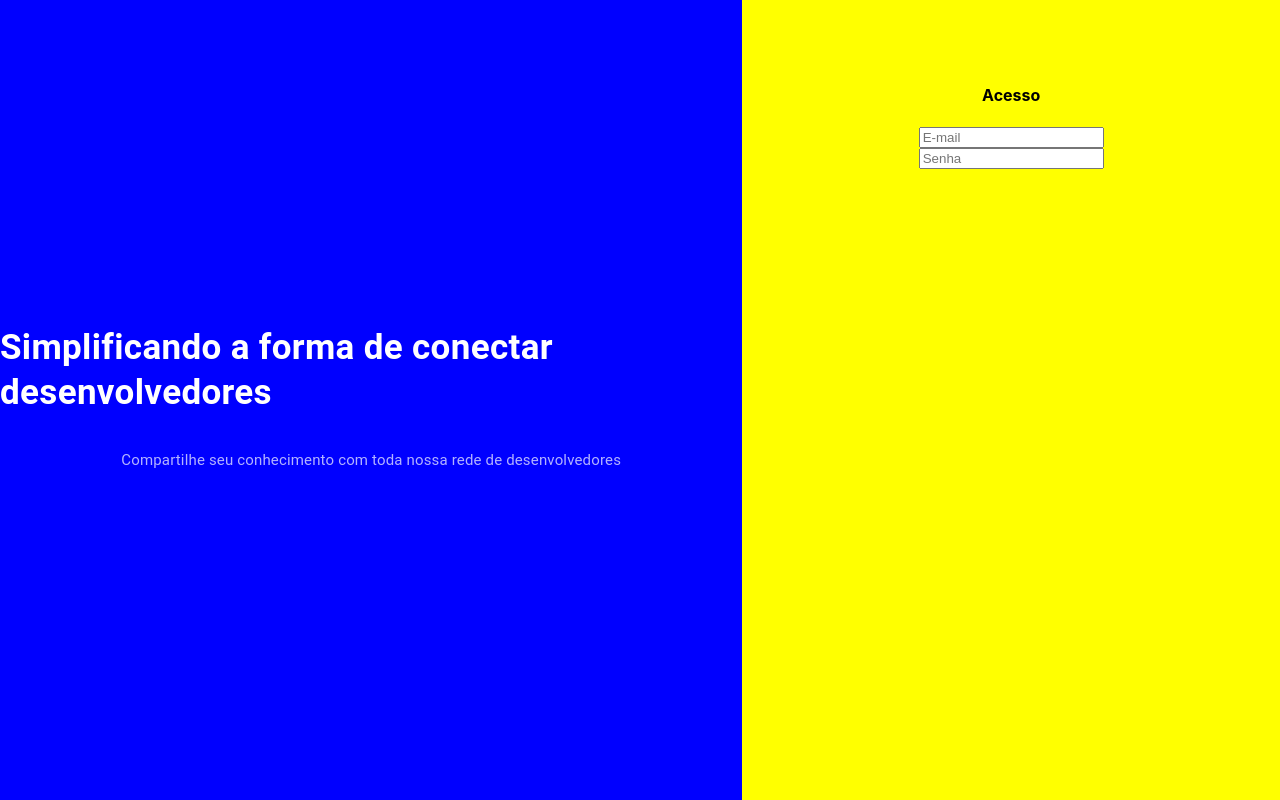
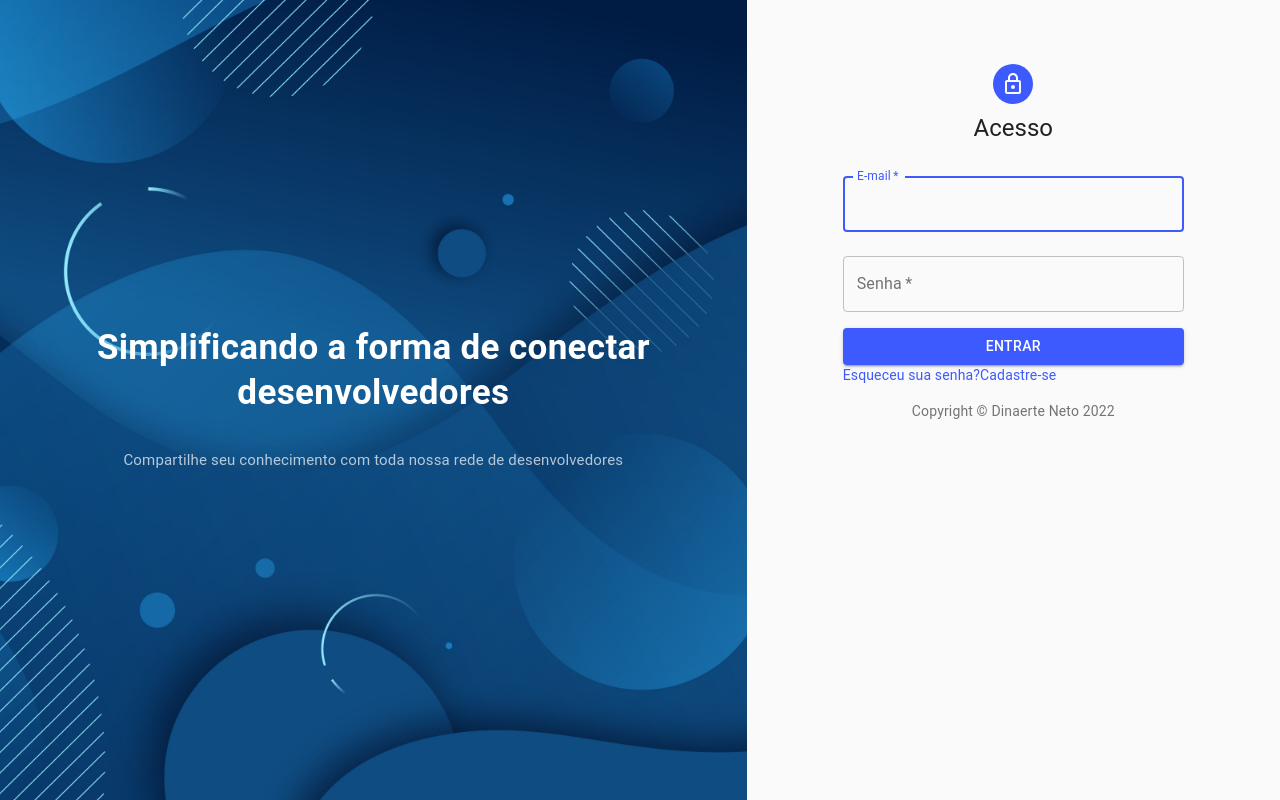
Before and after one commit to dinaerteneto/react-conecta-dev, a React (Create React App) app: page /sign-in in a window 1280 px wide. Built offline with nearby package versions, Linux system fonts and the light colour scheme.

Commit message:
add Grid component and CssBaseline

```diff
--- a/src/index.css
+++ /dev/null
@@ -1,11 +0,0 @@
-body {
-    margin: 0;
-    font-family: -apple-system, BlinkMacSystemFont, 'Segoe UI', Roboto, Oxygen, Ubuntu, Cantarell, 'Open Sans', 'Helvetica Neue', sans-serif;
-    -webkit-font-smoothing: antialiased;
-    -moz-osx-font-something: grayscale;
-    background-color: #f9f9f9;
-}
-
-code {
-    font-family: source-code-pro, Menlo, Monaco, Consolas, 'Courier New', monospace;
-}
--- a/src/index.js
+++ b/src/index.js
@@ -1,10 +1,11 @@
+import { CssBaseline } from '@material-ui/core';
 import React from 'react';
 import ReactDOM from 'react-dom';
 import App from './App';
-import './index.css';
 
 ReactDOM.render(
   <React.StrictMode>
+    <CssBaseline />
     <App />
   </React.StrictMode>,
   document.getElementById('root')
--- a/src/pages/SignIn/index.js
+++ b/src/pages/SignIn/index.js
@@ -1,56 +1,108 @@
 import React from 'react';
 
 import { makeStyles } from '@material-ui/core/styles';
-import { Typography } from '@material-ui/core';
+import { Avatar, Box, Grid, TextField, Typography, Button, Link } from '@material-ui/core';
+import LockOutlinedIcon from '@material-ui/icons/LockOutlined';
 
 const useStyles = makeStyles((theme) => ({
     root: {
-        display: 'flex',
-        flexDirection: 'row',
         height: '100vh'
     },
-    left: {
-        background: 'blue',
-        flexBasis: '58%',
-        display: 'flex',
-        flexDirection: 'column',
-        justifyContent: 'center',
-        alignItems: 'center'
-    },
-    right: {
-        background: 'yellow',
-        flexBasis: '42%',
+    image: {
+        backgroundImage: 'url(/images/background.jpg)',
+        backgroundPosition: 'center',
+        backgroundRepeat: 'repeat',
+        backgroundSize: 'cover',
+        textAlign: 'center',
+        padding: theme.spacing(2)
     },
     form: {
-        display: 'flex',
-        flexDirection: 'column',
-        margin: '64px 32px',
-        alignItems: 'center'
+        margin: theme.spacing(2, 4)
+    },
+    avatar: {
+        background: theme.palette.primary.main,
+        marginBottom: theme.spacing(1),
+    },
+    button: {
+        marginTop: theme.spacing(1)
     }
 }))
+
+function Copyright() {
+    return (
+        <Typography variant="body2" color="textSecondary" align="center">
+            Copyright © Dinaerte Neto {new Date().getFullYear()}
+        </Typography>
+    )
+}
 
 function SignIn() {
 
     const classes = useStyles();
 
     return (
-        <div className={classes.root}>
-            <div className={classes.left}>
+        <Grid container className={classes.root}>
+            <Grid item container md={7}
+                direction="column" justify="center" alignItems="center"
+                className={classes.image}>
                 <Typography style={{ color: '#fff', fontSize: 35, lineHeight: '45px' }}>
                     <strong>Simplificando a forma de conectar desenvolvedores</strong>
                 </Typography>
                 <Typography variant="body2" style={{ color: 'rgb(255, 255, 255, 0.7)', marginTop: 30, fontSize: 15, lineHeight: '30px' }}>
                     Compartilhe seu conhecimento com toda nossa rede de desenvolvedores
                 </Typography>
-            </div>
-            <div className={classes.right}>
-                <form className={classes.form}>
-                    <h4>Acesso</h4>
-                    <input type="text" placeholder="E-mail" />
-                    <input type="ppassword" placeholder="Senha" />
-                </form>
-            </div>
-        </div>
+            </Grid>
+            <Grid item md={5}>
+                <Box display="flex" flexDirection="column" alignItems="center" m={8}>
+                    <Avatar className={classes.avatar}><LockOutlinedIcon /></Avatar>
+                    <Typography variant="h5">
+                        Acesso
+                    </Typography>
+                    <form className={classes.form}>
+                        <TextField
+                            variant="outlined"
+                            margin="normal"
+                            required
+                            fullWidth
+                            id="email"
+                            label="E-mail"
+                            name="email"
+                            autoComplete="email"
+                            autoFocus
+                        />
+                        <TextField
+                            variant="outlined"
+                            margin="normal"
+                            required
+                            fullWidth
+                            name="password"
+                            label="Senha"
+                            type="password"
+                            id="password"
+                            autoComplete="current-password"
+                        />
+                        <Button
+                            type="submit"
+                            variant="contained"
+                            color="primary"
+                            fullWidth
+                            className={classes.button}
+                        >
+                            Entrar
+                        </Button>
+                        <Grid container>
+                            <Grid item>
+                                <Link>Esqueceu sua senha?</Link>
+                            </Grid>
+                            <Grid item>
+                                <Link>Cadastre-se</Link>
+                            </Grid>
+                        </Grid>
+                    </form>
+                    <Copyright />
+                </Box>
+            </Grid>
+        </Grid>
     )
 }
 
```
Also changed, not shown: public/images/background.jpg (added).
